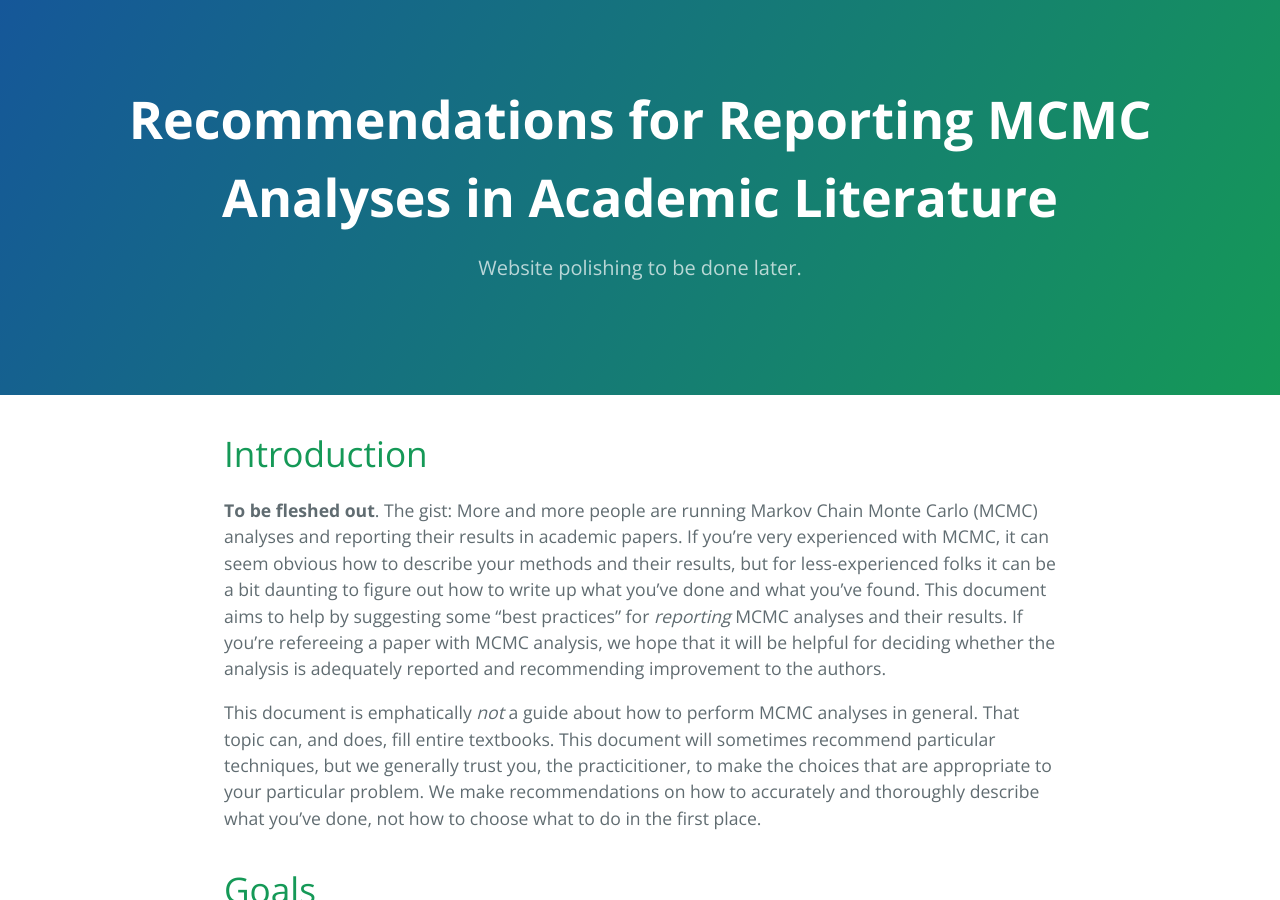
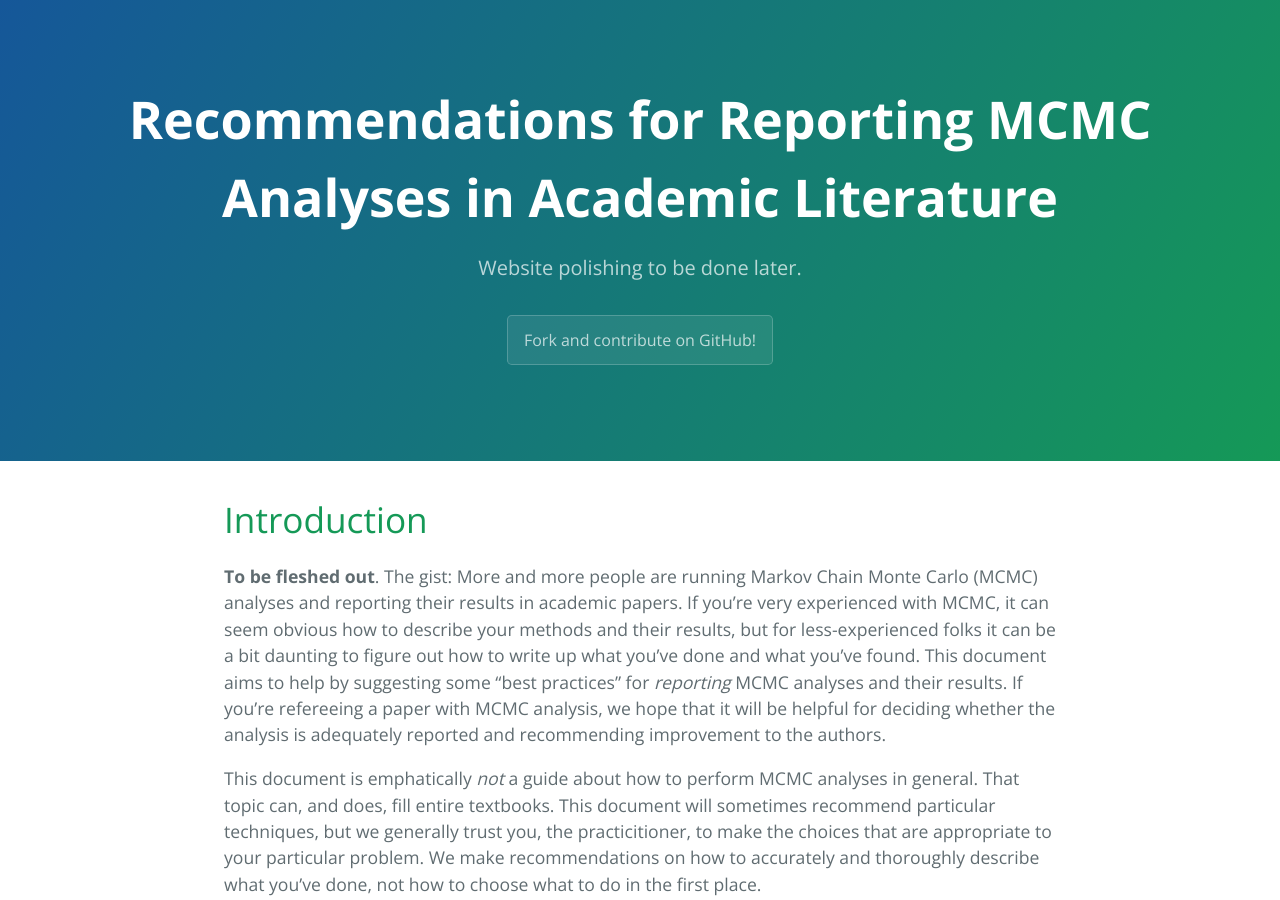
Before and after one commit to pkgw/mcmc-reporting, a Jekyll site: the page built from index.md, in a window 1280 px wide and 900 px high. Built offline with Jekyll 4.4.1, drawn with Linux system fonts in a browser that asks for light colours.

Commit message:
_layouts/page.html: add a somewhat ugly GitHub link

```diff
--- a/_layouts/page.html
+++ b/_layouts/page.html
@@ -18,6 +18,10 @@
       <h1 class="project-name">{{ site.title }}</h1>
       <h2 class="project-tagline">Website polishing to be done later.</h2>
       <!-- <a href="https://github.com/pkgw/mcmc-reporting" class="btn">View on GitHub</a>-->
+
+      <section id="downloads">
+        <a href="https://github.com/pkgw/mcmc-reporting" class="btn btn-github"><span class="icon"></span>Fork and contribute on GitHub!</a>
+      </section>
     </section>
 
     <section class="main-content">
```
